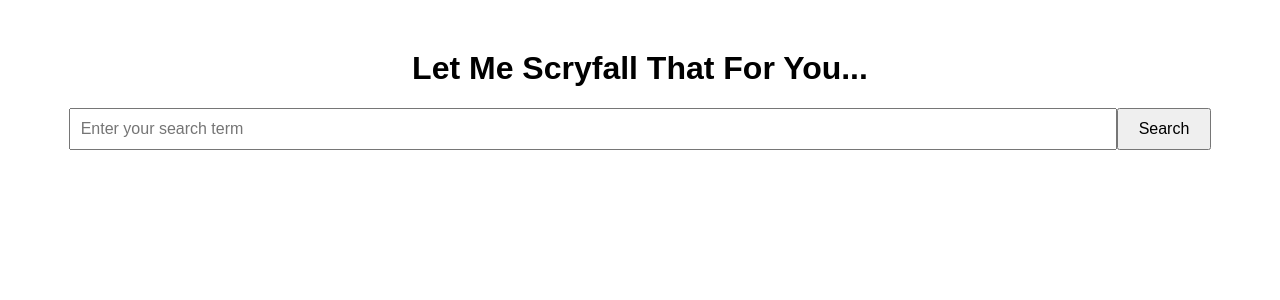
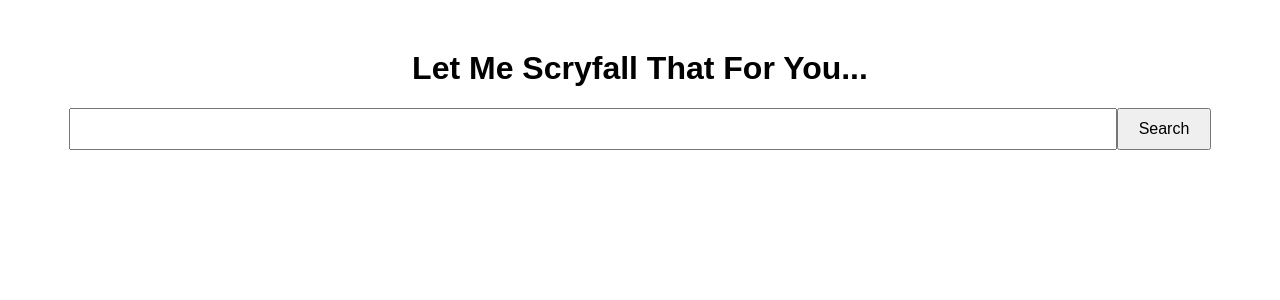
Before and after one commit to ItsGoldeneyes/create-react-app-starter, a React (Create React App) app: page / in a window 1280 px wide. Shown: the top 300 px of the page. Built offline with nearby package versions, Linux system fonts and the light colour scheme.

Commit message:
routers working

```diff
--- a/package.json
+++ b/package.json
@@ -4,10 +4,12 @@
   "dependencies": {
     "react": "^18.3.1",
     "react-dom": "^18.3.1",
+    "react-router-dom": "^6.25.1",
     "react-scripts": "5.0.1",
     "web-vitals": "^4.1.1"
   },
   "scripts": {
+    "start": "react-scripts start",
     "dev": "react-scripts start",
     "build": "react-scripts build"
   },
--- a/src/App.js
+++ b/src/App.js
@@ -1,13 +1,15 @@
 import React, { useState } from 'react';
+import { useLocation } from 'react-router-dom';
 import './App.css';
 
 function App() {
     const [query, setQuery] = useState('');
     const [link, setLink] = useState('');
-  // Load current site link
+    const location = useLocation();
 
     const createSearchLink = () => {
-        const scryfallLink = `https://scryfall.com/search?q=${encodeURIComponent(query)}`;
+        // const scryfallLink = `https://scryfall.com/search?q=${encodeURIComponent(query)}`;
+        const scryfallLink =  `${location.pathname}search?q=${encodeURIComponent(query)}`;
         setLink(scryfallLink);
     };
 
@@ -19,7 +21,7 @@
                     type="text"
                     value={query}
                     onChange={(e) => setQuery(e.target.value)}
-                    placeholder="Enter your search term"
+                    placeholder=""
                 />
                 <button onClick={createSearchLink}>Search</button>
                 {link && (
--- a/src/index.js
+++ b/src/index.js
@@ -1,11 +1,29 @@
 import React from 'react';
 import ReactDOM from 'react-dom/client';
+import {
+  createBrowserRouter,
+  RouterProvider,
+} from "react-router-dom";
 import './index.css';
+
 import App from './App';
+import Search from './pages/SearchPage';
+
+
+const router = createBrowserRouter([
+  {
+    path: "/",
+    element: <App />,
+  },
+  {
+    path: "/search",
+    element: <Search />,
+  },
+]);
 
 const root = ReactDOM.createRoot(document.getElementById('root'));
 root.render(
   <React.StrictMode>
-    <App />
+    <RouterProvider router={router} />
   </React.StrictMode>
 );
--- /dev/null
+++ b/src/pages/SearchPage.js
@@ -0,0 +1,20 @@
+import React from 'react';
+
+function useQuery() {
+    return new URLSearchParams(window.location.search);
+}
+
+function SearchPage() {
+    let query = useQuery();
+
+    console.log(query.get('q'));
+
+    return (
+        <div>
+            <h1>Search</h1>
+            <p>Query: {query.get('q')}</p>
+        </div>
+    );
+}
+
+export default SearchPage;
```
Also changed, not shown: 1 other file (tests, documents, lock files or other folders).
